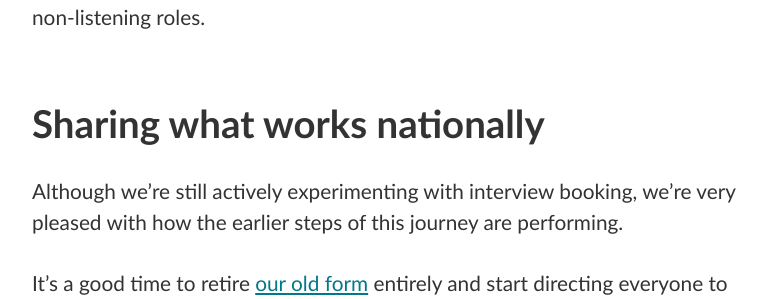
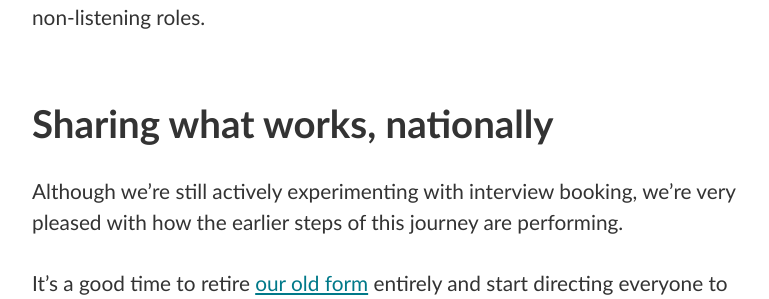
Before and after one commit to samaritans-digital/samaritans-digital, a Jekyll site: the page built from _posts/2018-11-13-volunteer-recruitment-improvements.md, in a window 1280 px wide and 900 px high, scrolled down 3455 px. Shown: the part 160-459 px from the top of the window, without its empty margins (248-1017 px from the left). Built offline with Jekyll 4.4.1, drawn with Linux system fonts in a browser that asks for light colours.

Commit message:
Rewording

```diff
--- a/_posts/2018-11-13-volunteer-recruitment-improvements.md
+++ b/_posts/2018-11-13-volunteer-recruitment-improvements.md
@@ -60,7 +60,7 @@ We've gotten some great feedback on our [stop and think page](https://volunteer.
 Now, we want to make it clearer what to do if after reading these statements, the user changes their mind and decides the listening role isn't for them, but still wants to volunteer with us. That includes clearer signposting to our other non-listening roles.
 
 
-## Sharing what works nationally
+## Sharing what works, nationally
 
 Although we're still actively experimenting with interview booking, we're very pleased with how the earlier steps of this journey are performing.
 
```
